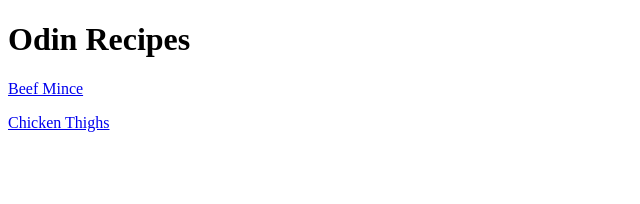
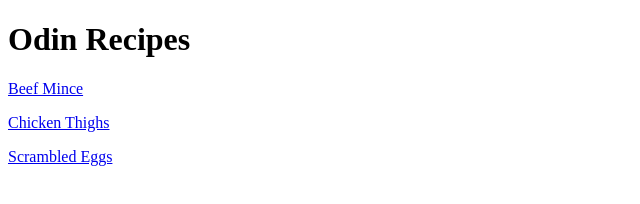
Before and after one commit to johnb15959/odin-recipes, a plain HTML site: page index.html in a window 1280 px wide. Shown: the whole page, without its empty margins (0-640 px from the left). Drawn offline with Linux system fonts and the light colour scheme.

Commit message:
Recommitting scrambled eggs to recipes
This is because I add + commited inside the recipes folder

```diff
--- a/index.html
+++ b/index.html
@@ -9,5 +9,6 @@
     <h1>Odin Recipes</h1>
     <p><a href="recipes/beefmince.html">Beef Mince</a></p>
     <p><a href="recipes/chickenthighs.html">Chicken Thighs</a></p>
+    <p><a href="recipes/scrambledeggs.html">Scrambled Eggs</a></p>
 </body>
 </html>
```
Also changed, not shown: images/scrambledeggs.jpeg (added).
